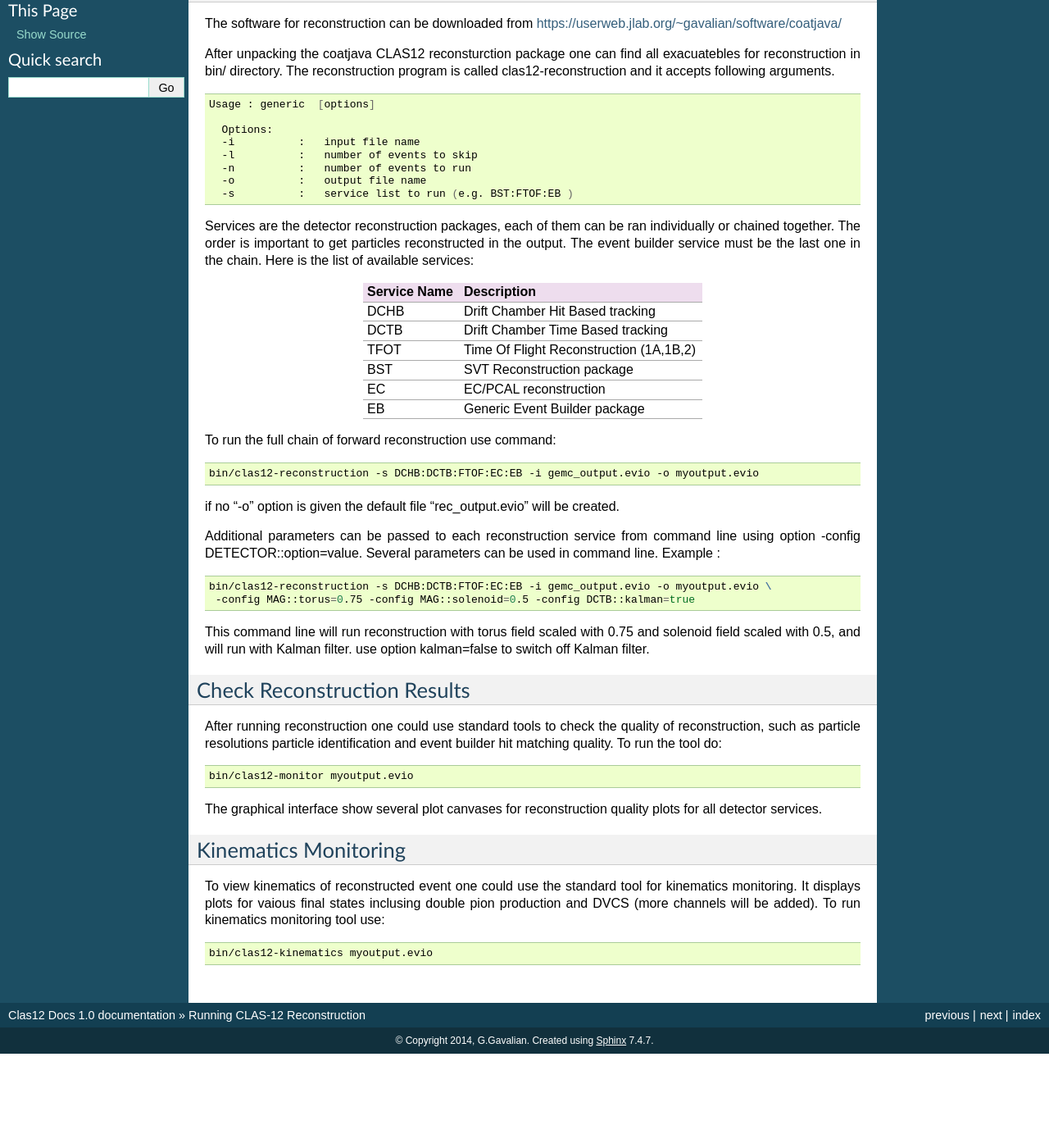
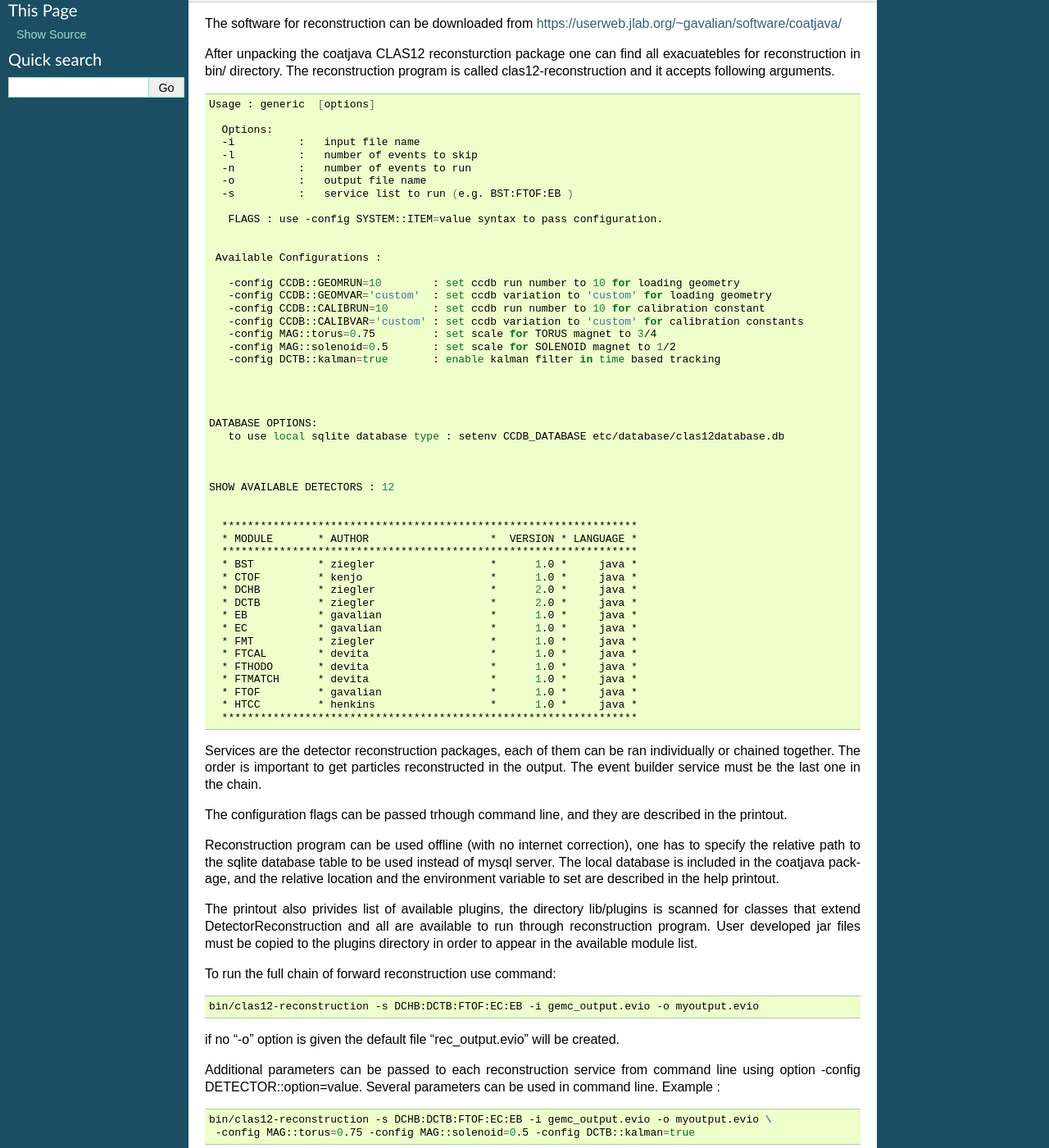
Before and after one commit to mckunkel/clas12docs, a Sphinx documentation site: the page built from OfflineSoftware/source/reconstruction/introduction.rst, in a window 1280 px wide and 1400 px high, scrolled down 302 px. Shown: the whole window at 82% size. Built offline with Sphinx 7.4.7, drawn with Linux system fonts in a browser that asks for light colours; before the commit the page ends 1587 px from its top, so only the background shows below that.

Commit message:
added tutorial on database constants

```diff
--- a/OfflineSoftware/source/reconstruction/introduction.rst
+++ b/OfflineSoftware/source/reconstruction/introduction.rst
@@ -33,26 +33,66 @@ program is called clas12-reconstruction and it accepts following arguments.
     -o          :   output file name
     -s          :   service list to run (e.g. BST:FTOF:EB )
 
+     FLAGS : use -config SYSTEM::ITEM=value syntax to pass configuration.
+
+
+   Available Configurations :
+
+     -config CCDB::GEOMRUN=10        : set ccdb run number to 10 for loading geometry
+     -config CCDB::GEOMVAR='custom'  : set ccdb variation to 'custom' for loading geometry
+     -config CCDB::CALIBRUN=10       : set ccdb run number to 10 for calibration constant
+     -config CCDB::CALIBVAR='custom' : set ccdb variation to 'custom' for calibration constants
+     -config MAG::torus=0.75         : set scale for TORUS magnet to 3/4
+     -config MAG::solenoid=0.5       : set scale for SOLENOID magnet to 1/2
+     -config DCTB::kalman=true       : enable kalman filter in time based tracking
+
+
+
+
+  DATABASE OPTIONS:
+     to use local sqlite database type : setenv CCDB_DATABASE etc/database/clas12database.db
+
+
+
+  SHOW AVAILABLE DETECTORS : 12
+
+
+    *****************************************************************
+    * MODULE       * AUTHOR                   *  VERSION * LANGUAGE *
+    *****************************************************************
+    * BST          * ziegler                  *      1.0 *     java *
+    * CTOF         * kenjo                    *      1.0 *     java *
+    * DCHB         * ziegler                  *      2.0 *     java *
+    * DCTB         * ziegler                  *      2.0 *     java *
+    * EB           * gavalian                 *      1.0 *     java *
+    * EC           * gavalian                 *      1.0 *     java *
+    * FMT          * ziegler                  *      1.0 *     java *
+    * FTCAL        * devita                   *      1.0 *     java *
+    * FTHODO       * devita                   *      1.0 *     java *
+    * FTMATCH      * devita                   *      1.0 *     java *
+    * FTOF         * gavalian                 *      1.0 *     java *
+    * HTCC         * henkins                  *      1.0 *     java *
+    *****************************************************************
+
+
 Services are the detector reconstruction packages, each of them can be ran
 individually or chained together. The order is important to get particles
 reconstructed in the output. The event builder service must be the last one
-in the chain. Here is the list of available services:
+in the chain.
 
- +--------------+-----------------------------------------+
- | Service Name |   Description                           |
- +==============+=========================================+
- |    DCHB      | Drift Chamber Hit  Based tracking       |
- +--------------+-----------------------------------------+
- |    DCTB      | Drift Chamber Time Based tracking       |
- +--------------+-----------------------------------------+
- |    TFOT      | Time Of Flight Reconstruction (1A,1B,2) |
- +--------------+-----------------------------------------+
- |    BST       | SVT Reconstruction package              |
- +--------------+-----------------------------------------+
- |    EC        | EC/PCAL reconstruction                  |
- +--------------+-----------------------------------------+
- |    EB        | Generic Event Builder package           |
- +--------------+-----------------------------------------+
+The configuration flags can be passed trhough command line, and they are described
+in the printout.
+
+Reconstruction program can be used offline (with no internet correction), one has
+to specify the relative path to the sqlite database table to be used instead of mysql
+server. The local database is included in the coatjava package, and the relative
+location and the environment variable to set are described in the help printout.
+
+The printout also privides list of available plugins, the directory lib/plugins
+is scanned for classes that extend DetectorReconstruction and all are available to
+run through reconstruction program. User developed jar files must be copied to
+the plugins directory in order to appear in the available module list.
+
 
 To run the full chain of forward reconstruction use command:
 
```
Also changed, not shown: OfflineSoftware/source/database/readingCalibrationConstants.rst (added, +107 -0 lines), OfflineSoftware/source/database/readingGeometryConstants.rst (added, +12 -0 lines), OfflineSoftware/source/index.rst (+8 -0 lines), OfflineSoftware/source/io/bosio.rst (+20 -0 lines), OfflineSoftware/source/plotting/graph_plotting.rst (+44 -0 lines), OfflineSoftware/source/plotting/histogram_plotting.rst (+45 -2 lines), OfflineSoftware/source/database/images/calibration-constant-plot.png (added), OfflineSoftware/source/plotting/images/jroot-new-graphfit.png (added), OfflineSoftware/source/plotting/images/jroot-new-histogram2d.png (added).
